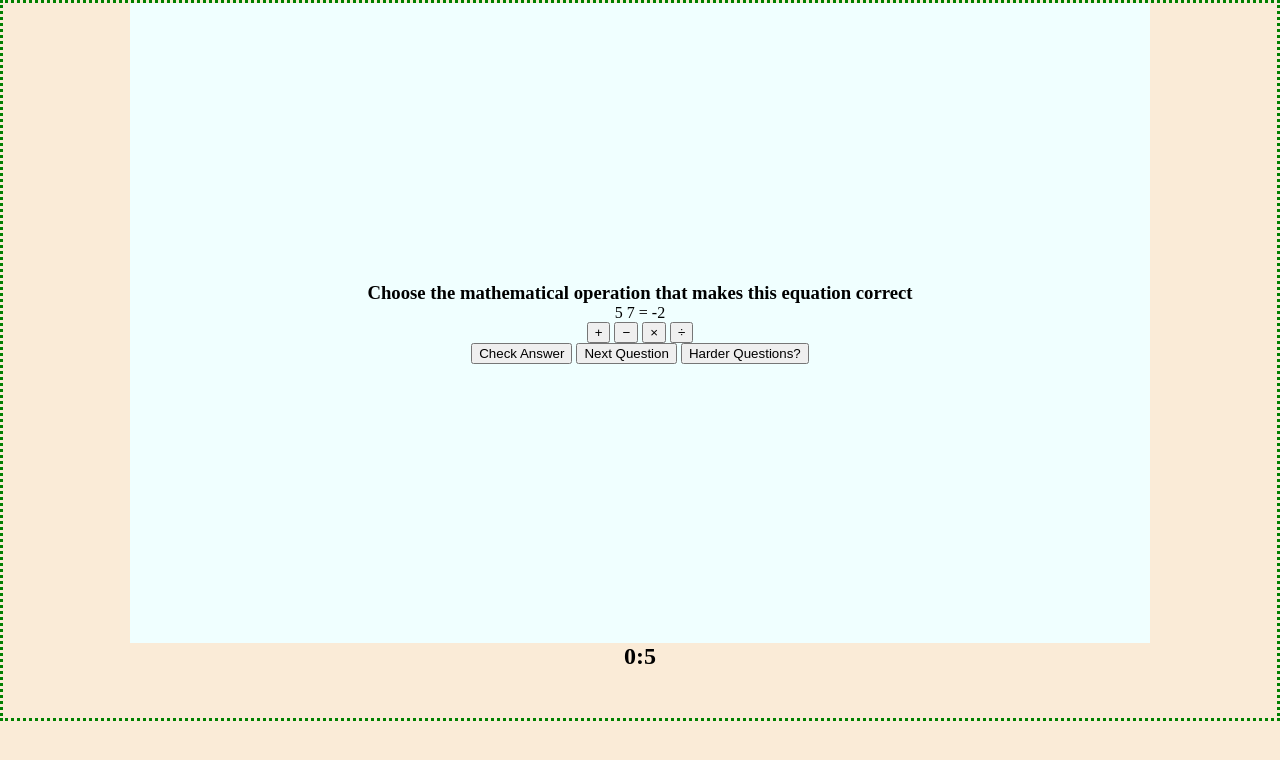
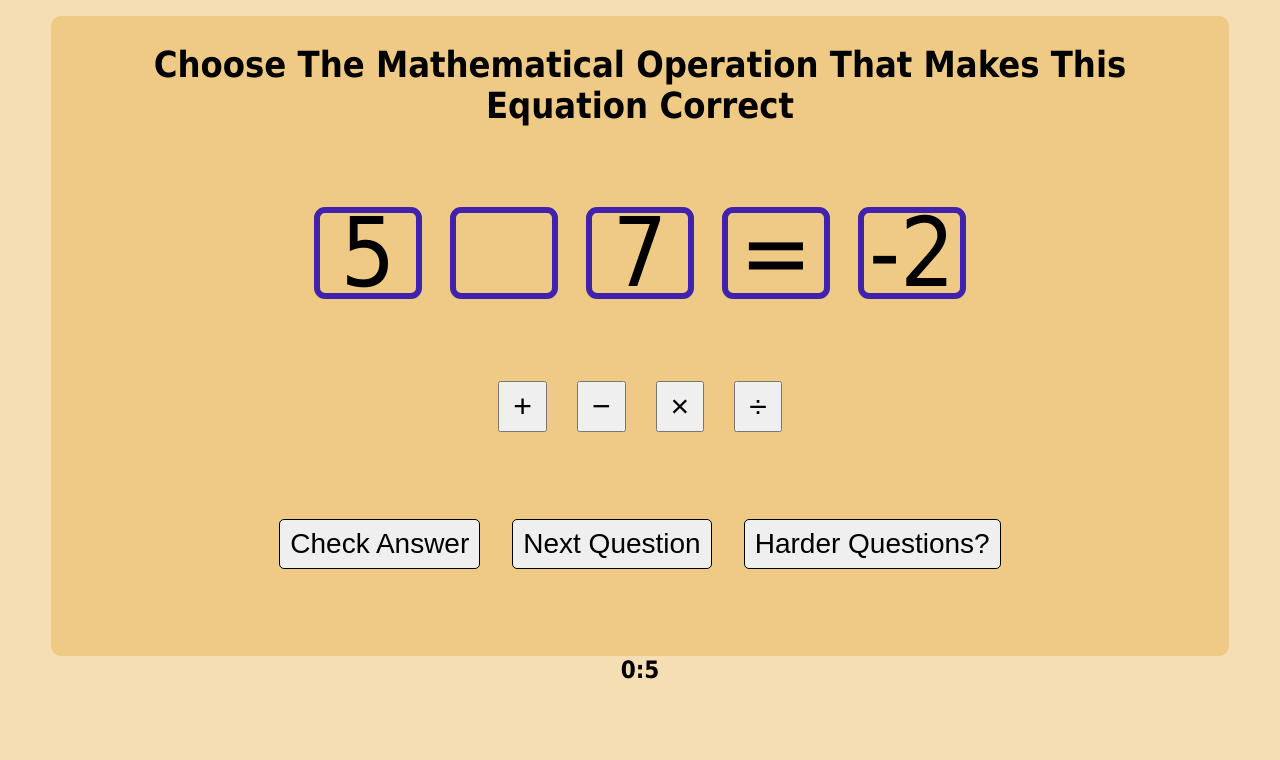
Before and after one commit to KwesiJoe/kiddo, a plain HTML site: page index.html in a window 1280 px wide. Drawn offline with Linux system fonts and the light colour scheme.

Commit message:
Basic design template

```diff
--- a/styles/index.css
+++ b/styles/index.css
@@ -5,89 +5,136 @@
 }
 
 body {
-    border: 3px dotted green;
-    background-color: antiquewhite;
+    background-color: wheat;
     padding-bottom: 3rem;
     display: flex;
     flex-direction: column;
     justify-content: center;
     align-items: center;
+    font-family: Tahoma, sans-serif;
 }
 
  .main {
-    height: 80vmin;
+    margin-top: 1rem;
+    border-radius: 10px;
+    height: 90vmax;
+    width: 92%;
     display: flex;
     flex-direction: column;
-    justify-content: center;
+    justify-content: space-between;
     align-items: center;
-    min-width: 80%;
-    background-color: azure;
+    background-color: hsl(39 77% 73% / 1);
 }
-/*
+
+@media screen and (min-width: 500px) {
+    .main{
+        max-height: 80vh;
+    }
+}
+
 h3{
-    border: 2px solid midnightblue;
+    font-size: 1.5rem;
     text-align: center;
-    font-size: 2rem;
     text-transform: capitalize;
-    margin-bottom: 1.5rem auto ;
-    max-width: 80%;
-    margin: 10vw;
+    margin: 1.75rem 0 0 0;
+    width: 60vw;
+}
+
+@media screen and (min-width: 500px) {
+    h3{
+        font-size: 2.25rem;
+        width: 80vw;
+    }
 }
 
 .problem {
-    border: 2px solid maroon;
     display: flex;
     justify-content: center;
-    column-gap: 5vw;
-    margin-bottom: 10vw;
-}
-
+    column-gap: 1rem;
+ }
+/* Problem div Styles
+------------------------ */
 .problem span {
+    border-radius: 5px;
+    height: 3rem;
+    width: 3.25rem;
     display: flex;
     justify-content: center;
     align-items: center;
-    border-radius: 5%;
-    min-width: 15vw;
-    height: 15vw;
-    outline: blueviolet 0.5vw solid;
-    font-size: 12vw;
+    outline: rgb(64, 34, 173) 0.5vw solid;
     text-align: center;
-}
-
-.operations, .control {
-    display: flex;
-    justify-content: space-around;
-    margin: 5vw;
+    font-size: 3rem;
 }
 
 #equality {
-    font-size: 12vw;
-}
-
-button {
-    vertical-align: auto;
-    width: 15vw;
-    height: 15vw;
     font-size: 3rem;
 }
 
+@media screen and (min-width: 500px) {
+    .problem {
+        column-gap: 2.5rem;
+    }
+    .problem span {
+        height: 5rem;
+        width: 6rem;
+        font-size: 6rem;
+    }
+
+    #equality {
+        font-size: 6rem;
+    }
+}
+
+/* Operations div Styles
+------------------------- */
+.operations {
+    display: flex;
+}
+.operations button {
+    margin: 0 15px;
+    padding: 5px 13px;
+    font-size: 2rem;
+}
+/* Control div Styles
+---------------------- */
+.control {
+    display: flex;
+    flex-wrap: wrap;
+    justify-content: space-evenly;
+    row-gap: 1rem;
+}
+
+
 .control button {
-    width: 25vw;
-    font-size: 1.3rem;
+    padding: 8px 10px ;
+    border: 1px solid;
+    border-radius: 5px;
+}
+
+#next-question {
+    margin: 0px;
+}
+
+@media screen and (min-width: 500px) {
+    .control button {
+        padding: 8px 10px ;
+        font-size: 1.75rem;
+    }
+
+    #next-question {
+        margin: 0px 2rem;
+    }
 }
 
 .feedback {
-    border-radius: 5vw;
-    display: flex;
-    margin: 0 auto;
-    justify-content: center;
-    align-items: center;
-    width: 50vw;
-    height: 20vw;
-    font-size: 2rem;
-    color: black;
-    background-color: whitesmoke;
-    width: 14vw;
-    height: 7vw;
+    font-size: 1.5rem;
 }
-*/
+@media screen and (min-width: 500px) {
+    .feedback {
+        font-size: 2.25rem;
+    }
+}
+
+.time-sound {
+    margin-top: 1rem;
+}
```
